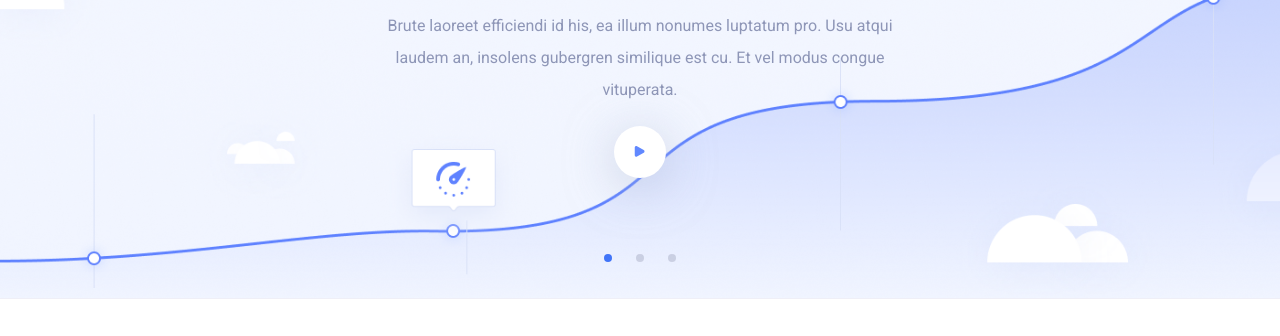
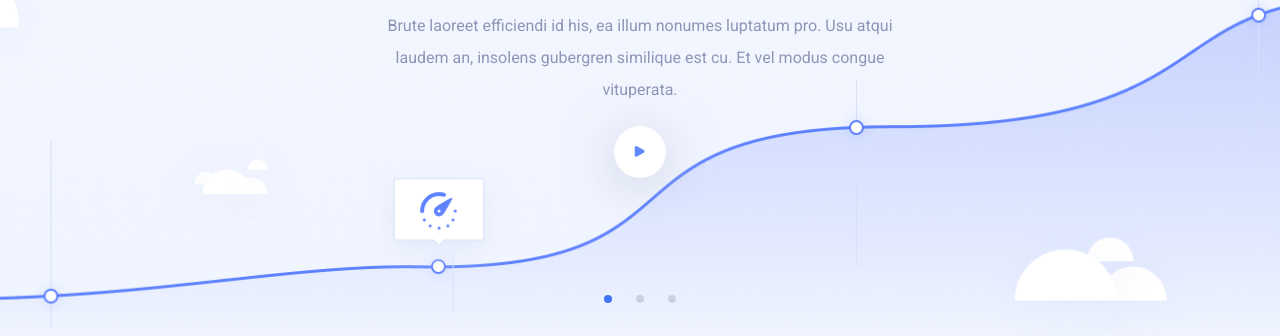
Before and after one commit to mcFrene/landingTest, a website: page index.html in a window 1280 px wide. Shown: the part 301-637 px from the top of the page. Drawn offline with nearby package versions, Linux system fonts and the light colour scheme.

Commit message:
removed autoheight in swiper-hero-image

```diff
--- a/index.html
+++ b/index.html
@@ -539,7 +539,6 @@
             el: ".dots",
             clickable: true
             },
-            autoHeight: true,
             loop: true
         });
         new Swiper(".slider-wrapper", {
```
